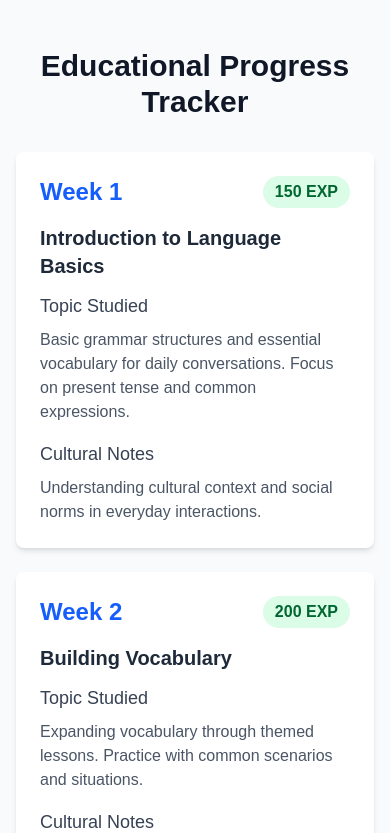
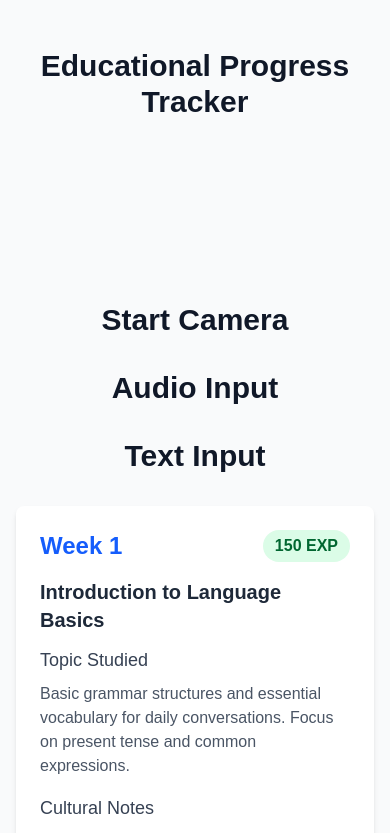
Before and after one commit to thekyleliao/llama4, a Next.js app in the folder my-app/: page / in a window 390 px wide. Shown: the top 833 px of the page. Built offline with nearby package versions, Linux system fonts and the light colour scheme.

Commit message:
feat: created web input components for camera, microphone, and text in web-input folder

```diff
--- a/my-app/app/page.tsx
+++ b/my-app/app/page.tsx
@@ -1,4 +1,7 @@
 import { FC } from 'react';
+import CameraInput from './web-input/camera';
+import AudioInput from './web-input/microphone';
+import TextInput from './web-input/text';
 
 // Types for our week data
 interface WeekData {
@@ -69,7 +72,15 @@ export default function Home() {
         <h1 className="text-3xl font-bold text-gray-900 text-center mb-8">
           Educational Progress Tracker
         </h1>
-
+        <div className="text-3xl font-bold text-gray-900 text-center mb-8">
+          <CameraInput/>
+        </div>
+        <div className="text-3xl font-bold text-gray-900 text-center mb-8">
+          <AudioInput/>
+        </div>
+        <div className="text-3xl font-bold text-gray-900 text-center mb-8">
+          <TextInput/>
+        </div>
         <div className="space-y-6">
           {weekData.map((week) => (
             <WeekCard key={week.weekNumber} {...week} />
--- /dev/null
+++ b/my-app/app/web-input/camera.tsx
@@ -0,0 +1,58 @@
+"use client"
+
+import React, {useRef, useState} from "react";
+
+const CameraInput: React.FC = () => {
+    // Reference to the video element and state for the media stream
+    const videoRef = useRef<HTMLVideoElement>(null);
+    const [stream, setStream] = useState<MediaStream | null>(null);
+    const [isVideoActive, setIsVideoActive] = useState(false);
+
+    // Function to start the camera
+    const startCamera = async () => {
+        try {
+            // Request access to the user's camera
+            const mediaStream = await navigator.mediaDevices.getUserMedia({
+                video: true,
+            })
+
+            // Set the media stream to state and assign it to the video element
+            setStream(mediaStream);
+            setIsVideoActive(true);
+            if (videoRef.current) {
+                videoRef.current.srcObject = mediaStream;
+            }
+        } catch (error) {
+            // Handle any errors that occur while accessing the camera
+            console.error("Error accessing camera:", error);
+        }
+    }
+
+    // Function to stop the camera
+    const stopCamera = () => {
+        // If a stream exists, stop only video track and clear the video element
+        if (stream) {
+            const videoTracks = stream.getVideoTracks();
+            videoTracks.forEach(track => track.stop());
+            setIsVideoActive(false);
+            if (videoRef.current) {
+                videoRef.current.srcObject = null;
+            }
+        }
+    }
+
+    return (
+    // Render the camera input component and buttons to start/stop the camera
+    <div>
+        <video ref={videoRef} autoPlay/>
+            {!isVideoActive ? (
+                <button onClick={startCamera}>Start Camera</button>
+            ) : (
+                <button onClick={stopCamera}>Stop Camera Only</button>
+            )}
+            {isVideoActive && <p>Camera is active</p>}
+    </div>
+    );
+}
+
+export default CameraInput;
--- /dev/null
+++ b/my-app/app/web-input/microphone.tsx
@@ -0,0 +1,9 @@
+"use client"
+
+import React from "react";
+
+const AudioInput: React.FC = () => {
+    return <div> Audio Input </div>
+}
+
+export default AudioInput;
--- /dev/null
+++ b/my-app/app/web-input/text.tsx
@@ -0,0 +1,7 @@
+import React from "react";
+
+const TextInput: React.FC = () => {
+    return <div> Text Input </div>
+}
+
+export default TextInput;
```
Also changed, not shown: my-app/package.json (+6 -5 lines), 1 other file (tests, documents, lock files or other folders).
